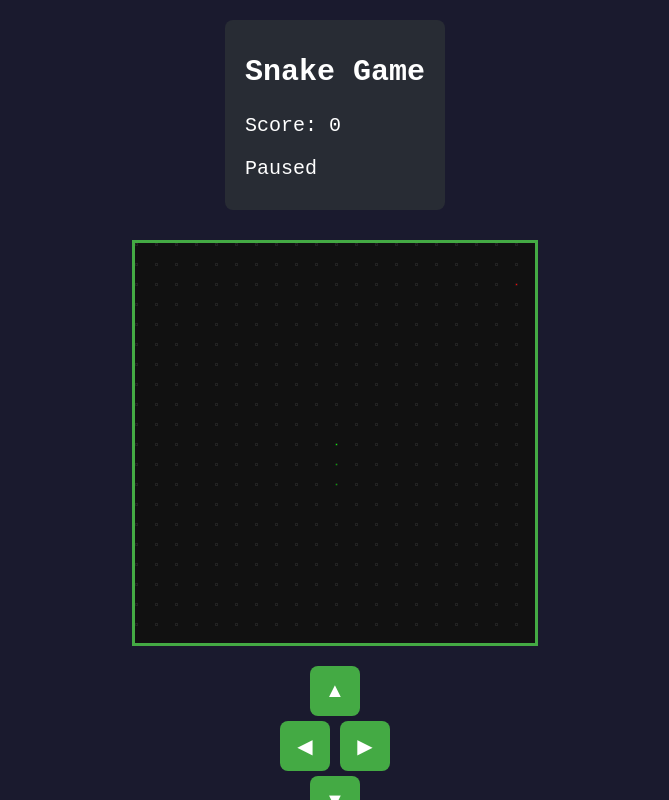
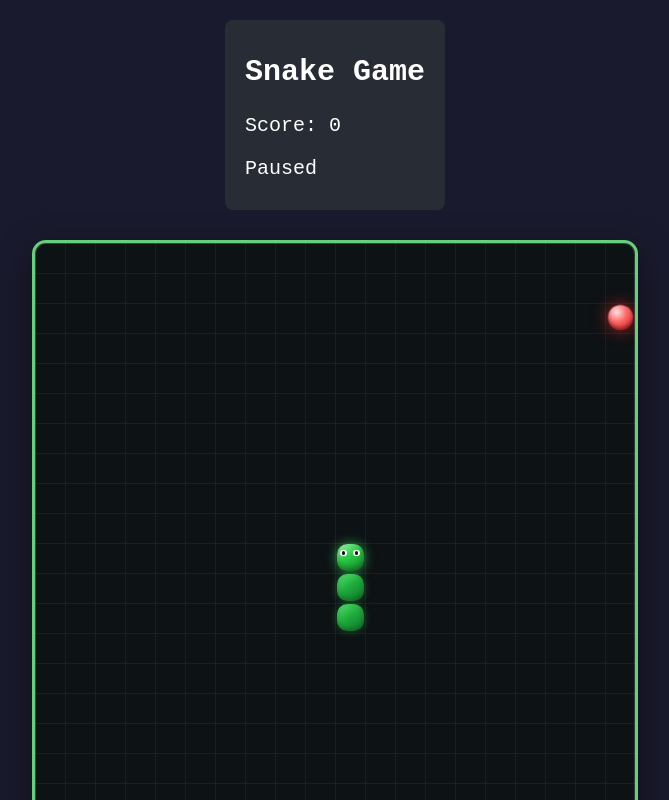
Before and after one commit to adriantech17/snake-game, a React (Create React App) app: page / in a window 1280 px wide. Shown: the top 800 px of the page, without its empty margins (305-974 px from the left). Built offline with nearby package versions, Linux system fonts and the light colour scheme.

Commit message:
Improve UX: bigger, more realistic snake and food visuals

```diff
--- a/src/App.css
+++ b/src/App.css
@@ -8,38 +8,84 @@
 
 .game-board {
   position: relative;
-  width: 400px;
-  height: 400px;
-  background-color: #111;
-  border: 3px solid #4a4;
+  width: min(92vmin, 600px);
+  height: min(92vmin, 600px);
+  background: #0d1214;
+  border: 3px solid #65cf7b;
+  box-shadow: 0 12px 36px rgba(0, 0, 0, 0.45), inset 0 0 0 1px rgba(170, 255, 200, 0.18);
+  border-radius: 14px;
+  overflow: hidden;
   margin: 20px 0;
 }
 
-.grid {
-  display: grid;
-  grid-template-columns: repeat(20, 5%);
-  grid-template-rows: repeat(20, 5%);
-  width: 100%;
-  height: 100%;
-}
-
-.cell {
-  border: 1px solid #222;
+.grid-overlay {
+  position: absolute;
+  inset: 0;
+  background-image:
+    linear-gradient(rgba(255, 255, 255, 0.05) 1px, transparent 1px),
+    linear-gradient(90deg, rgba(255, 255, 255, 0.05) 1px, transparent 1px);
+  background-size: 5% 5%;
+  pointer-events: none;
 }
 
 .snake-head {
-  background-color: #0f0;
-  border-radius: 4px;
+  position: absolute;
+  border-radius: 38%;
+  background: linear-gradient(145deg, #a8ffb4 0%, #2acb45 45%, #16892c 100%);
+  box-shadow: 0 0 12px rgba(70, 255, 119, 0.55), inset 0 -3px 6px rgba(0, 0, 0, 0.35);
 }
 
 .snake-body {
-  background-color: #0a0;
-  border-radius: 2px;
+  position: absolute;
+  border-radius: 38%;
+  background: linear-gradient(145deg, #55e36d 0%, #1da83a 50%, #11742a 100%);
+  box-shadow: 0 0 8px rgba(62, 229, 102, 0.3), inset 0 -2px 5px rgba(0, 0, 0, 0.28);
+}
+
+/* Eyes are sized proportionally to the head using % */
+.eye {
+  position: absolute;
+  width: 24%;
+  height: 24%;
+  border-radius: 50%;
+  background: #fff;
+  top: 20%;
+}
+
+.eye::after {
+  content: '';
+  position: absolute;
+  width: 55%;
+  height: 55%;
+  border-radius: 50%;
+  background: #111;
+  top: 20%;
+  left: 20%;
+}
+
+.eye-left {
+  left: 14%;
+}
+
+.eye-right {
+  right: 14%;
 }
 
 .food {
-  background-color: #f00;
+  position: absolute;
+  background: radial-gradient(circle at 35% 28%, #ffe5e5 0%, #ff6b6b 40%, #cc0f0f 100%);
   border-radius: 50%;
+  box-shadow: 0 0 18px rgba(255, 45, 45, 0.65), inset 0 -3px 4px rgba(0, 0, 0, 0.35);
+  animation: pulse-food 650ms ease-in-out infinite alternate;
+}
+
+@keyframes pulse-food {
+  from {
+    transform: scale(0.78);
+  }
+  to {
+    transform: scale(1);
+  }
 }
 
 .game-over-overlay {
@@ -111,3 +157,14 @@
 .action-btn:hover {
   background-color: #777;
 }
+
+@media (max-width: 700px) {
+  .game-container {
+    padding: 12px;
+  }
+
+  .game-board {
+    width: min(94vmin, 520px);
+    height: min(94vmin, 520px);
+  }
+}
--- a/src/components/GameBoard.tsx
+++ b/src/components/GameBoard.tsx
@@ -8,35 +8,44 @@ interface GameBoardProps {
 }
 
 const GameBoard: React.FC<GameBoardProps> = ({ boardSize, snake, food, gameOver }) => {
-  const cellSize = 100 / boardSize;
+  const cellPct = 100 / boardSize;
+  const gap = 0.5; // percentage gap between pieces
 
-  const renderCell = (x: number, y: number) => {
-    const isSnakeHead = snake[0]?.x === x && snake[0]?.y === y;
-    const isSnakeBody = snake.slice(1).some((segment) => segment.x === x && segment.y === y);
-    const isFood = food.x === x && food.y === y;
-
-    let className = 'cell';
-    if (isSnakeHead) className += ' snake-head';
-    else if (isSnakeBody) className += ' snake-body';
-    else if (isFood) className += ' food';
-
-    return <div key={`${x}-${y}`} className={className} style={{ width: `${cellSize}%`, height: `${cellSize}%` }} />;
-  };
-
-  const grid = [];
-  for (let y = 0; y < boardSize; y++) {
-    for (let x = 0; x < boardSize; x++) {
-      grid.push(renderCell(x, y));
-    }
-  }
+  const pieceStyle = (x: number, y: number): React.CSSProperties => ({
+    position: 'absolute',
+    left: `${x * cellPct + gap / 2}%`,
+    top: `${y * cellPct + gap / 2}%`,
+    width: `${cellPct - gap}%`,
+    height: `${cellPct - gap}%`,
+  });
 
   return (
     <div className="game-board">
-      {gameOver && <div className="game-over-overlay">Game Over!<br />Press SPACE to restart</div>}
-      <div className="grid">{grid}</div>
+      <div className="grid-overlay" />
+
+      {/* Food */}
+      <div className="food" style={pieceStyle(food.x, food.y)} />
+
+      {/* Body segments (rendered before head so head sits on top) */}
+      {snake.slice(1).map((segment, i) => (
+        <div key={`seg-${i}`} className="snake-body" style={pieceStyle(segment.x, segment.y)} />
+      ))}
+
+      {/* Head */}
+      {snake[0] && (
+        <div className="snake-head" style={pieceStyle(snake[0].x, snake[0].y)}>
+          <span className="eye eye-left" />
+          <span className="eye eye-right" />
+        </div>
+      )}
+
+      {gameOver && (
+        <div className="game-over-overlay">
+          Game Over!<br />Press SPACE to restart
+        </div>
+      )}
     </div>
   );
 };
 
-
 export default GameBoard;
```
